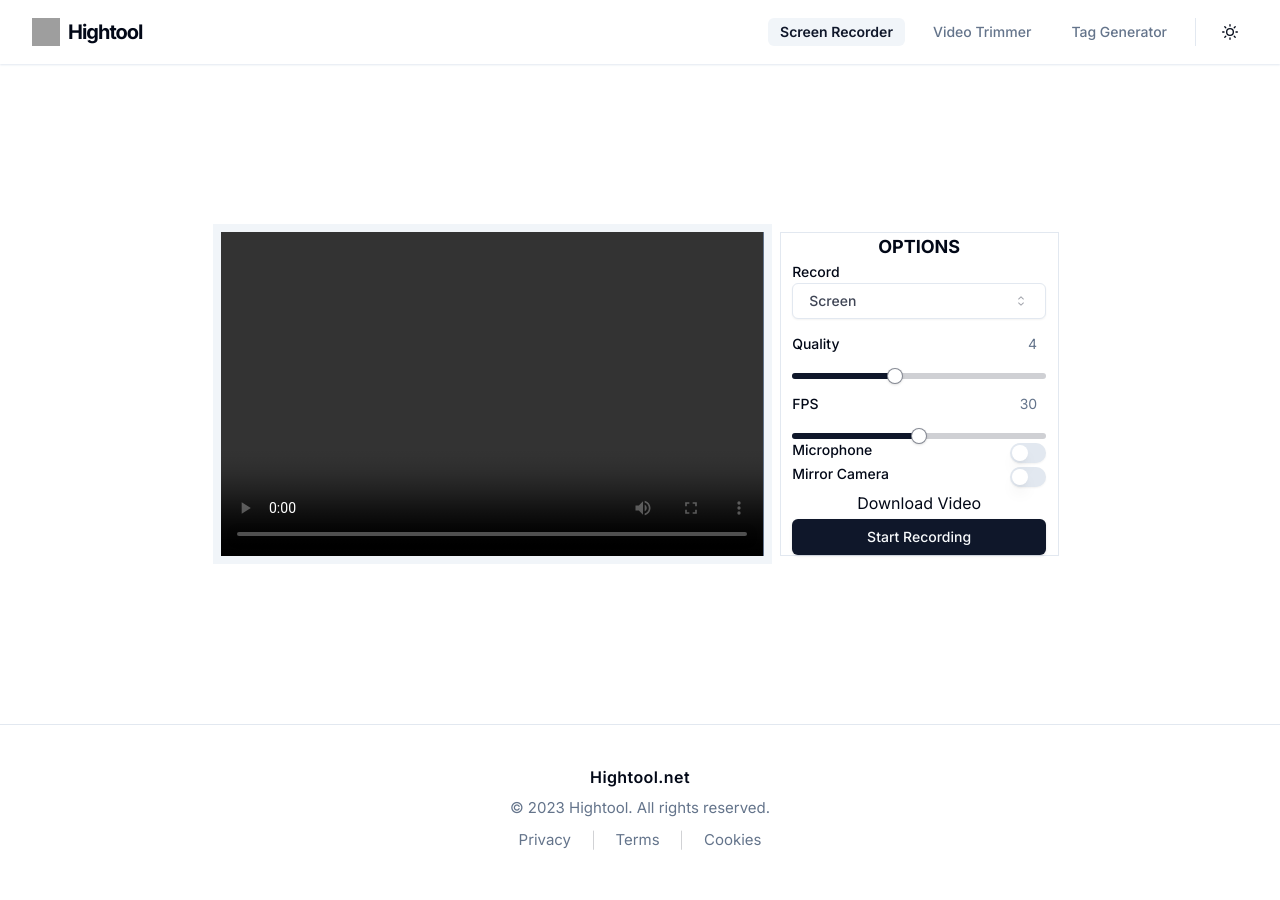
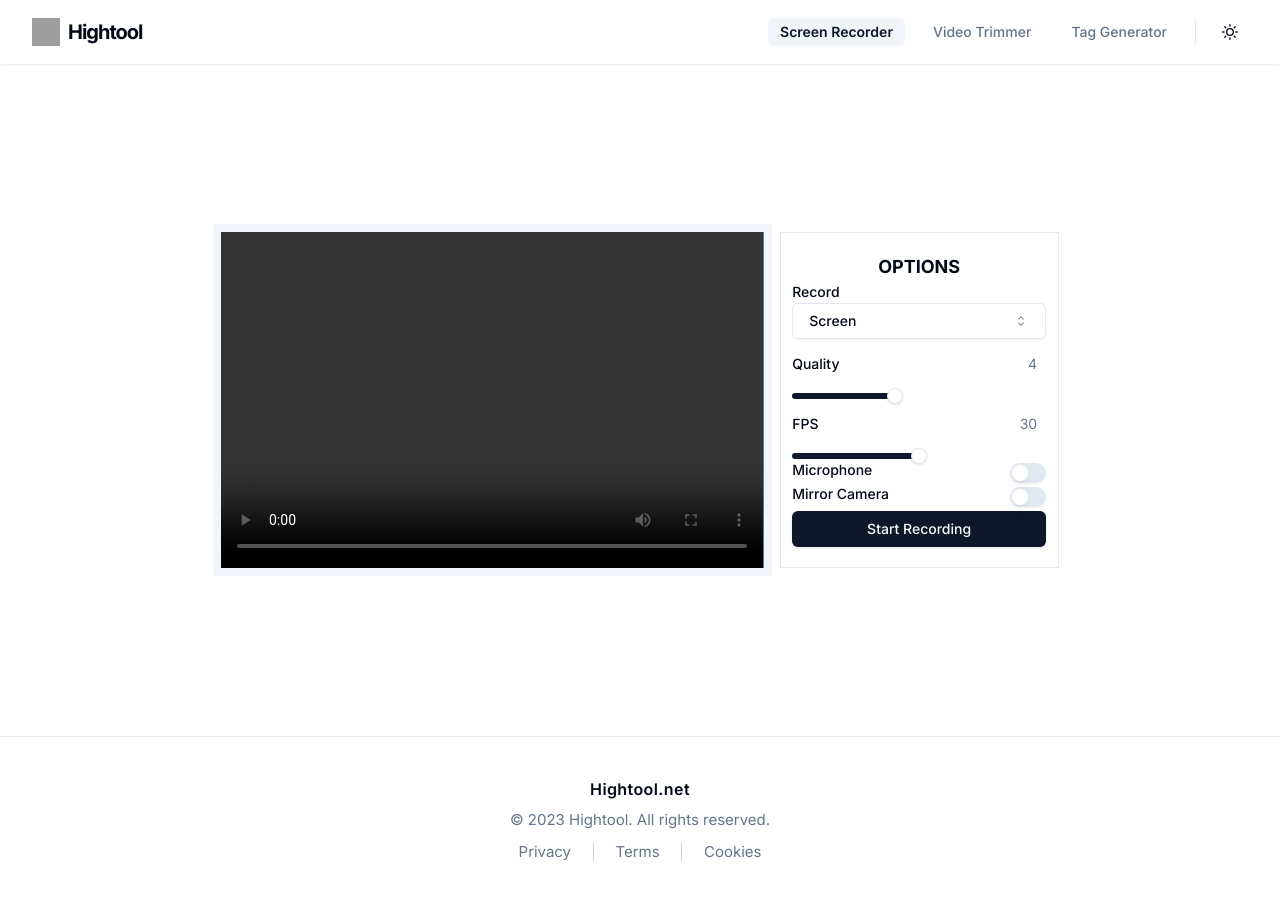
Before and after one commit to jeeva-sd/High2, a Next.js app: page /video/recorder in a window 1280 px wide. Built offline with nearby package versions, Linux system fonts and the light colour scheme; grey boxes are pictures that could not be loaded.

Commit message:
Recording option section added.

```diff
--- a/src/app/globals.css
+++ b/src/app/globals.css
@@ -4,58 +4,57 @@
 
 @layer base {
     :root {
-        --background: 0 0% 100%; /* #FFFFFF */
-        --foreground: 222.2 84% 4.9%; /* #1C1D23 */
-        --card: 0 0% 100%; /* #FFFFFF */
-        --card-foreground: 222.2 84% 4.9%; /* #1C1D23 */
-        --popover: 0 0% 100%; /* #FFFFFF */
-        --popover-foreground: 222.2 84% 4.9%; /* #1C1D23 */
-        --primary: 222.2 47.4% 11.2%; /* #1A1C27 */
-        --primary-foreground: 210 40% 98%; /* #F0F4FF */
-        --secondary: 210 40% 96.1%; /* #E8E9F2 */
-        --secondary-foreground: 222.2 47.4% 11.2%; /* #1A1C27 */
-        --muted: 210 40% 96.1%; /* #E8E9F2 */
-        --muted-foreground: 215.4 16.3% 46.9%; /* #5B5B6E */
-        --accent: 210 40% 96.1%; /* #E8E9F2 */
-        --accent-foreground: 222.2 47.4% 11.2%; /* #1A1C27 */
-        --destructive: 0 84.2% 60.2%; /* #FF6B35 */
-        --destructive-foreground: 210 40% 98%; /* #F0F4FF */
-        --border: 214.3 31.8% 91.4%; /* #E5E8F0 */
-        --input: 214.3 31.8% 91.4%; /* #E5E8F0 */
-        --ring: 222.2 84% 4.9%; /* #1C1D23 */
-        --chart-1: 12 76% 61%; /* #FFAA3A */
-        --chart-2: 173 58% 39%; /* #B57C33 */
-        --chart-3: 197 37% 24%; /* #A64D39 */
-        --chart-4: 43 74% 66%; /* #A8D2C0 */
-        --chart-5: 27 87% 67%; /* #B1E9A1 */
-        --radius: 0.5rem; /* N/A */
+        --background: hsl(0 0% 100%);
+        --foreground: hsl(222.2 84% 4.9%);
+        --card: hsl(0 0% 100%);
+        --card-foreground: hsl(222.2 84% 4.9%);
+        --popover: hsl(0 0% 100%);
+        --popover-foreground: hsl(222.2 84% 4.9%);
+        --primary: hsl(222.2 47.4% 11.2%);
+        --primary-foreground: hsl(210 40% 98%);
+        --secondary: hsl(210 40% 96.1%);
+        --secondary-foreground: hsl(222.2 47.4% 11.2%);
+        --muted: hsl(210 40% 96.1%);
+        --muted-foreground: hsl(215.4 16.3% 46.9%);
+        --accent: hsl(210 40% 96.1%);
+        --accent-foreground: hsl(222.2 47.4% 11.2%);
+        --destructive: hsl(0 84.2% 60.2%);
+        --destructive-foreground: hsl(210 40% 98%);
+        --border: hsl(214.3 31.8% 91.4%);
+        --input: hsl(214.3 31.8% 91.4%);
+        --ring: hsl(222.2 84% 4.9%);
+        --chart-1: hsl(12, 76%, 61%);
+        --chart-2: hsl(173, 58%, 39%);
+        --chart-3: hsl(197, 37%, 24%);
+        --chart-4: hsl(43, 74%, 66%);
+        --chart-5: hsl(27, 87%, 67%);
     }
 
     .dark {
-        --background: 222.2 84% 4.9%; /* #1C1D23 */
-        --foreground: 210 40% 98%; /* #F0F4FF */
-        --card: 222.2 84% 4.9%; /* #1C1D23 */
-        --card-foreground: 210 40% 98%; /* #F0F4FF */
-        --popover: 222.2 84% 4.9%; /* #1C1D23 */
-        --popover-foreground: 210 40% 98%; /* #F0F4FF */
-        --primary: 210 40% 98%; /* #F0F4FF */
-        --primary-foreground: 222.2 47.4% 11.2%; /* #1A1C27 */
-        --secondary: 217.2 32.6% 17.5%; /* #2D2F38 */
-        --secondary-foreground: 210 40% 98%; /* #F0F4FF */
-        --muted: 217.2 32.6% 17.5%; /* #2D2F38 */
-        --muted-foreground: 215 20.2% 65.1%; /* #A1A4B0 */
-        --accent: 217.2 32.6% 17.5%; /* #2D2F38 */
-        --accent-foreground: 210 40% 98%; /* #F0F4FF */
-        --destructive: 0 62.8% 30.6%; /* #FF3B00 */
-        --destructive-foreground: 210 40% 98%; /* #F0F4FF */
-        --border: 217.2 32.6% 17.5%; /* #2D2F38 */
-        --input: 217.2 32.6% 17.5%; /* #2D2F38 */
-        --ring: 212.7 26.8% 83.9%; /* #D2D6E3 */
-        --chart-1: 220 70% 50%; /* #3A8EDE */
-        --chart-2: 160 60% 45%; /* #A8D8A6 */
-        --chart-3: 30 80% 55%; /* #B9D675 */
-        --chart-4: 280 65% 60%; /* #C45C98 */
-        --chart-5: 340 75% 55%; /* #D56F8A */
+        --background: hsl(222.2 84% 4.9%);
+        --foreground: hsl(210 40% 98%);
+        --card: hsl(222.2 84% 4.9%);
+        --card-foreground: hsl(210 40% 98%);
+        --popover: hsl(222.2 84% 4.9%);
+        --popover-foreground: hsl(210 40% 98%);
+        --primary: hsl(210 40% 98%);
+        --primary-foreground: hsl(222.2 47.4% 11.2%);
+        --secondary: hsl(217.2 32.6% 17.5%);
+        --secondary-foreground: hsl(210 40% 98%);
+        --muted: hsl(217.2 32.6% 17.5%);
+        --muted-foreground: hsl(215 20.2% 65.1%);
+        --accent: hsl(217.2 32.6% 17.5%);
+        --accent-foreground: hsl(210 40% 98%);
+        --destructive: hsl(0 62.8% 30.6%);
+        --destructive-foreground: hsl(210 40% 98%);
+        --border: hsl(217.2 32.6% 17.5%);
+        --input: hsl(217.2 32.6% 17.5%);
+        --ring: hsl(212.7 26.8% 83.9%);
+        --chart-1: hsl(220 70% 50%);
+        --chart-2: hsl(160 60% 45%);
+        --chart-3: hsl(30 80% 55%);
+        --chart-4: hsl(280 65% 60%);
+        --chart-5: hsl(340 75% 55%);
     }
 }
 
--- a/src/components/screenRecorder/ScreenRecorder.tsx
+++ b/src/components/screenRecorder/ScreenRecorder.tsx
@@ -8,6 +8,7 @@ import { BitrateSelector } from "./BitrateSelector";
 import { FpsSelector } from "./FpsSelector";
 import { AspectRatio } from "~/components/ui/aspect-ratio";
 import { ModelSelector } from "./model-selector";
+import { Input } from "../ui/input";
 
 const ScreenRecorder = () => {
     const [recording, setRecording] = useState(false);
@@ -21,6 +22,7 @@ const ScreenRecorder = () => {
     const [videoFps, setVideoFps] = useState([30]);
     const [recordingDuration, setRecordingDuration] = useState(0);
     const [recordedFileSize, setRecordedFileSize] = useState('0');
+    const [fileName, setFileName] = useState<string | null>(null);
 
     const screenStreamRef = useRef<MediaStream | null>(null);
     const cameraStreamRef = useRef<MediaStream | null>(null);
@@ -237,7 +239,7 @@ const ScreenRecorder = () => {
         if (mediaBlobUrl) {
             const a = document.createElement('a');
             a.href = mediaBlobUrl;
-            a.download = 'recorded-video.webm'; // Specify the file name
+            a.download = fileName || 'Hightool.net_recording'; // Specify the file name
             document.body.appendChild(a); // Append link to the document
             a.click(); // Programmatically click the link to trigger the download
             document.body.removeChild(a); // Remove link after downloading
@@ -264,6 +266,8 @@ const ScreenRecorder = () => {
         }
     };
 
+    const clearToStart = () => { };
+
     return (
         <div className="bg-background flex flex-wrap justify-center w-full">
             <section className="flex lg:w-8/12 w-11/12 justify-center py-20 my-20">
@@ -278,9 +282,9 @@ const ScreenRecorder = () => {
                     </AspectRatio>
                 </div>
                 <div className="flex flex-wrap w-4/12 justify-center border-border bg-background m-2 border">
-                    <div className="flex flex-wrap w-full justify-center items-start h-full gap-1">
+                    <div className="flex flex-wrap w-full justify-center items-start h-full gap-1 py-5">
                         <div className="font-bold text-lg uppercase justify-center flex w-11/12">Options</div>
-                        {!recording ?
+                        {(!recording && !mediaBlobUrl) ?
                             <>
                                 <ModelSelector onSelectMode={setRecordingType} />
                                 <BitrateSelector defaultValue={videoQuality} setVideoQuality={setVideoQuality} />
@@ -299,28 +303,45 @@ const ScreenRecorder = () => {
                                         onCheckedChange={setMirrorCamera}
                                     />
                                 </div>
-                                <button onClick={handleDownload}>Download Video</button>
-                                <Button className={`w-11/12 ${recording && 'bg-red-600 hover:bg-red-400 text-white'}`} onClick={recording ? stopRecording : startRecording}>{!recording ? "Start" : "Stop"} Recording</Button>
+                                <Button className="w-11/12" onClick={startRecording}>Start Recording</Button>
                             </> :
                             <>
-                                <div className="w-11/12 flex justify-between">
-                                    <Label htmlFor="recorder-mode" className="">Pause</Label>
+                                <div className={`w-11/12 flex justify-between ${!recording ? "cursor-not-allowed" : "cursor-pointer"}`} onClick={paused ? resumeRecording : pauseRecording}>
+                                    <Label htmlFor="recorder-mode" className="select-none">Pause</Label>
                                     <Switch
+                                        disabled={!recording}
                                         checked={paused}
                                         onCheckedChange={paused ? resumeRecording : pauseRecording}
                                     />
                                 </div>
-                                <div className="w-11/12 flex justify-between">
-                                    <Label htmlFor="recorder-mode">Mute</Label>
+                                <div className="w-11/12 flex justify-between cursor-pointer" onClick={toggleAudioMute}>
+                                    <Label className="select-none">Mute</Label>
                                     <Switch
+                                        id="mute-switch"
                                         checked={isAudioMuted}
                                         onCheckedChange={toggleAudioMute}
                                     />
                                 </div>
-                                <Button className={`w-11/12`} onClick={stopRecording}>Download</Button>
-                                <div className="text-lg">{recordedFileSize}</div>
-                                <div className="text-lg"> {formatDuration(recordingDuration)}</div>
-                                <Button className={`w-11/12 bg-red-600 hover:bg-red-400 text-white`} onClick={stopRecording}>Stop Recording</Button>
+                                <div className="w-11/12 flex justify-between cursor-pointer">
+                                    <Label className="select-none">Mirror Camera</Label>
+                                    <Switch
+                                        id="mute-switch"
+                                        disabled
+                                    />
+                                </div>
+                                <div className="w-11/12 flex justify-between cursor-pointer select-none">
+                                    <Label className="select-none">File size</Label>
+                                    {recordedFileSize}
+                                </div>
+                                <div className="w-11/12 flex justify-between cursor-pointer select-none">
+                                    <Label className="select-none">Record duration</Label>
+                                    {formatDuration(recordingDuration)}
+                                </div>
+                                <Button className={`w-11/12 ${recording ? 'bg-destructive text-destructive-foreground hover:bg-destructive/80' : 'bg-chart-2 text-destructive-foreground'}`} onClick={recording ? stopRecording : clearToStart}>{recording ? "Stop" : "New"} Recording</Button>
+                                <div className="flex flex-wrap w-11/12 gap-3 border-t pt-5 border-border border-dashed">
+                                    <Input className="w-full" onChange={e => setFileName(e.target.value)} value={fileName || ''} placeholder="Export file name (optional)" />
+                                    <Button disabled={!mediaBlobUrl} className={`w-full select-none`} onClick={handleDownload}>Download</Button>
+                                </div>
                             </>}
                     </div>
                 </div>
--- a/tailwind.config.ts
+++ b/tailwind.config.ts
@@ -10,57 +10,57 @@ const config: Config = {
     theme: {
         extend: {
             colors: {
-                background: 'hsl(var(--background))',
-                foreground: 'hsl(var(--foreground))',
+                background: 'var(--background)',
+                foreground: 'var(--foreground)',
                 card: {
-                    DEFAULT: 'hsl(var(--card))',
-                    foreground: 'hsl(var(--card-foreground))'
+                    DEFAULT: 'var(--card)',
+                    foreground: 'var(--card-foreground)'
                 },
-                'card-foreground': 'hsl(var(--card-foreground))',
+                'card-foreground': 'var(--card-foreground)',
                 popover: {
-                    DEFAULT: 'hsl(var(--popover))',
-                    foreground: 'hsl(var(--popover-foreground))'
+                    DEFAULT: 'var(--popover)',
+                    foreground: 'var(--popover-foreground)'
                 },
-                'popover-foreground': 'hsl(var(--popover-foreground))',
+                'popover-foreground': 'var(--popover-foreground)',
                 primary: {
-                    DEFAULT: 'hsl(var(--primary))',
-                    foreground: 'hsl(var(--primary-foreground))'
+                    DEFAULT: 'var(--primary)',
+                    foreground: 'var(--primary-foreground)'
                 },
-                'primary-foreground': 'hsl(var(--primary-foreground))',
+                'primary-foreground': 'var(--primary-foreground)',
                 secondary: {
-                    DEFAULT: 'hsl(var(--secondary))',
-                    foreground: 'hsl(var(--secondary-foreground))'
+                    DEFAULT: 'var(--secondary)',
+                    foreground: 'var(--secondary-foreground)'
                 },
-                'secondary-foreground': 'hsl(var(--secondary-foreground))',
+                'secondary-foreground': 'var(--secondary-foreground)',
                 muted: {
-                    DEFAULT: 'hsl(var(--muted))',
-                    foreground: 'hsl(var(--muted-foreground))'
+                    DEFAULT: 'var(--muted)',
+                    foreground: 'var(--muted-foreground)'
                 },
-                'muted-foreground': 'hsl(var(--muted-foreground))',
+                'muted-foreground': 'var(--muted-foreground)',
                 accent: {
-                    DEFAULT: 'hsl(var(--accent))',
-                    foreground: 'hsl(var(--accent-foreground))'
+                    DEFAULT: 'var(--accent)',
+                    foreground: 'var(--accent-foreground)'
                 },
-                'accent-foreground': 'hsl(var(--accent-foreground))',
+                'accent-foreground': 'var(--accent-foreground)',
                 destructive: {
-                    DEFAULT: 'hsl(var(--destructive))',
-                    foreground: 'hsl(var(--destructive-foreground))'
+                    DEFAULT: 'var(--destructive)',
+                    foreground: 'var(--destructive-foreground)'
                 },
-                'destructive-foreground': 'hsl(var(--destructive-foreground))',
-                border: 'hsl(var(--border))',
-                input: 'hsl(var(--input))',
-                ring: 'hsl(var(--ring))',
-                'chart-1': 'hsl(var(--chart-1))',
-                'chart-2': 'hsl(var(--chart-2))',
-                'chart-3': 'hsl(var(--chart-3))',
-                'chart-4': 'hsl(var(--chart-4))',
-                'chart-5': 'hsl(var(--chart-5))',
+                'destructive-foreground': 'var(--destructive-foreground)',
+                border: 'var(--border)',
+                input: 'var(--input)',
+                ring: 'var(--ring)',
+                'chart-1': 'var(--chart-1)',
+                'chart-2': 'var(--chart-2)',
+                'chart-3': 'var(--chart-3)',
+                'chart-4': 'var(--chart-4)',
+                'chart-5': 'var(--chart-5)',
                 chart: {
-                    '1': 'hsl(var(--chart-1))',
-                    '2': 'hsl(var(--chart-2))',
-                    '3': 'hsl(var(--chart-3))',
-                    '4': 'hsl(var(--chart-4))',
-                    '5': 'hsl(var(--chart-5))'
+                    '1': 'var(--chart-1)',
+                    '2': 'var(--chart-2)',
+                    '3': 'var(--chart-3)',
+                    '4': 'var(--chart-4)',
+                    '5': 'var(--chart-5)'
                 }
             }
         }
```
